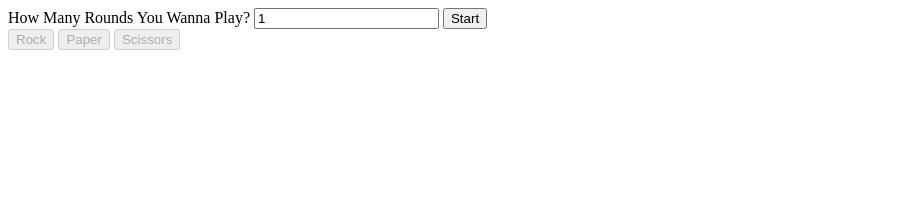
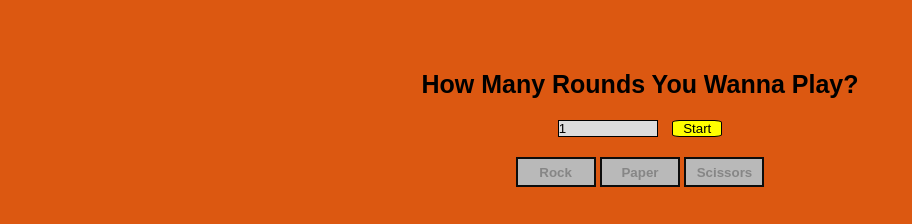
Before and after one commit to Sudidal/Rock-paper-scissors, a plain HTML site: page index.html in a window 1280 px wide. Shown: the whole page, without its empty margins (0-912 px from the left). Drawn offline with Linux system fonts and the light colour scheme.

Commit message:
added css styling

```diff
--- a/index.html
+++ b/index.html
@@ -6,22 +6,25 @@
     <meta name="viewport" content="width=device-width, initial-scale=1.0">
     <title><Rock-Paper-Scissors></Rock-Paper-Scissors></title>
     <script src="index.js" defer></script>
+    <link rel="stylesheet" href="style.css">
 </head>
 <body>
     <div>
         <label for="roundsinput">How Many Rounds You Wanna Play?</label>
+    </div>
+    <div>
         <input type="text" id="roundsinput"  placeholder="Enter rounds number">
         <button id="startbtn">Start</button>
     </div>
     <div id="buttonsdiv">
-        <button id="rockbtn">Rock</button>
-        <button id="paperbtn">Paper</button>
-        <button id="scissorsbtn">Scissors</button>
+        <button id="rockbtn" class="wepean">Rock</button>
+        <button id="paperbtn" class="wepean">Paper</button>
+        <button id="scissorsbtn" class="wepean">Scissors</button>
     </div>
     <div id="result"></div>
     <div>
-        <div id="playerscore"></div>
-        <div id="compscore"></div>
+        <div id="playerscore" class="score"></div>
+        <div id="compscore" class="score"></div>
     </div>
 </body>
 </html>
--- /dev/null
+++ b/style.css
@@ -0,0 +1,48 @@
+*
+{
+    margin: 0;
+    padding: 0;
+    box-sizing: border-box;
+    font-family: sans-serif;
+    background-color:rgb(220, 88, 17);
+}
+body
+{
+    display: flex;
+    flex-direction: column;
+    align-items: center;
+    margin-top: 70px;
+    gap: 20px;
+}
+label
+{
+    font-weight: bold;
+    font-size: 25px;
+}
+#roundsinput
+{
+    width: 100px;
+    background-color: rgb(221, 221, 221);
+    border: 1px solid black;
+}
+#startbtn
+{
+    margin-left: 10px;
+    width: 50px;
+    border: 1px solid black;
+    border-radius: 15%;
+    background-color: yellow;
+}
+.wepean
+{
+    width: 80px;
+    height: 30px;
+    border: 2px solid rgb(12, 12, 12);
+    background-color: rgb(185, 185, 185);
+    font-weight: bold;
+}
+.score
+{
+    font-weight: bold;
+    margin-bottom: 5px;
+}
```
